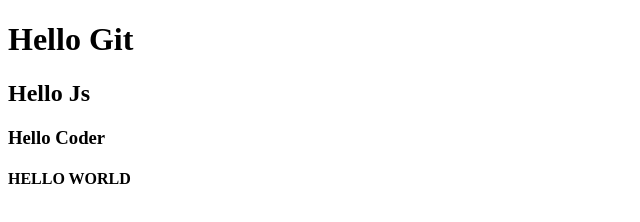
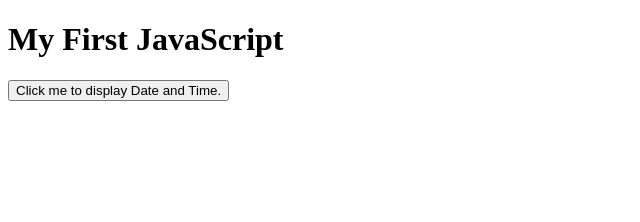
Before and after one commit to Md-Ridoy-Hasan-Kamrul/React-23, a plain HTML site: page Index.html in a window 1280 px wide. Shown: the whole page, without its empty margins (0-640 px from the left). Drawn offline with Linux system fonts and the light colour scheme.

Commit message:
agian change branchB and added new lines

```diff
--- a/Index.html
+++ b/Index.html
@@ -8,11 +8,13 @@
 </head>
 <body>
 
-    <h1>Hello Git</h1>
-    <h2>Hello Js </h2>
-    <h3>Hello Coder</h3>
-    <h4>HELLO WORLD</h4>
+    <h1>My First JavaScript</h1>
 
+<button type="button"
+onclick="document.getElementById('demo').innerHTML = Date()">
+Click me to display Date and Time.</button>
+
+<p id="demo"></p>
 
 </body>
 </html>
```
